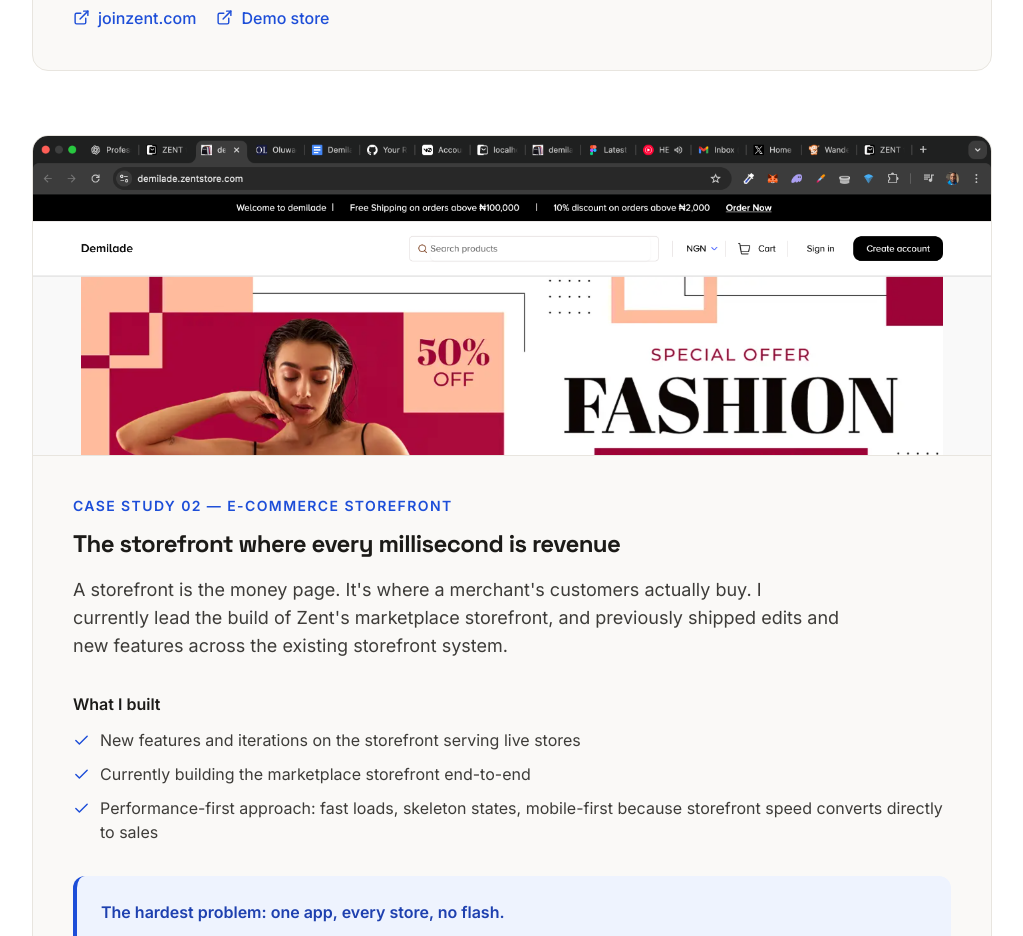
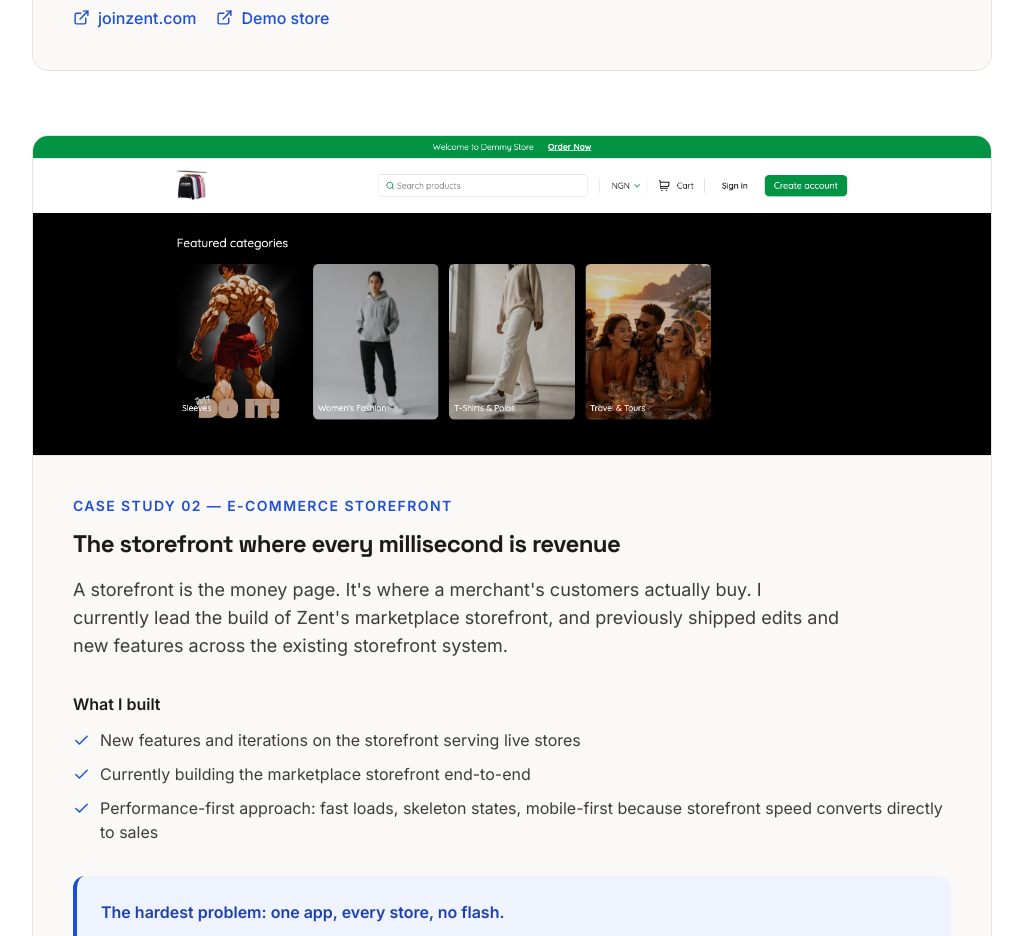
Before and after one commit to Demiladeala/my-portfolio, a Next.js app: page / in a window 1280 px wide. Shown: the part 2180-3116 px from the top of the page, without its empty margins (128-1151 px from the left). Built offline with nearby package versions, Linux system fonts and the light colour scheme.

Commit message:
feat: clean storefront screenshot for case study 2, copy refinements

```diff
--- a/components/CaseStudies.tsx
+++ b/components/CaseStudies.tsx
@@ -79,8 +79,8 @@ const caseStudies: CaseStudy[] = [
     result:
       "Live stores run on it right now, real customers checking out on storefronts I engineered.",
     stack: ["React", "Next.js", "TypeScript", "Tailwind"],
-    image: "/zent-storefront.png",
-    imageAlt: "Zent storefront — demo store",
+    image: "/case-storefront.png",
+    imageAlt: "Zent storefront — demo store homepage",
     links: [
       {
         label: "Demo store",
```
Also changed, not shown: public/case-storefront.png (added).
